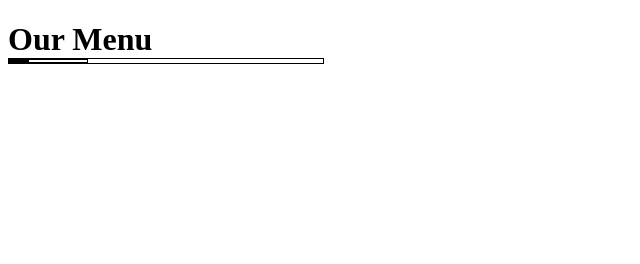
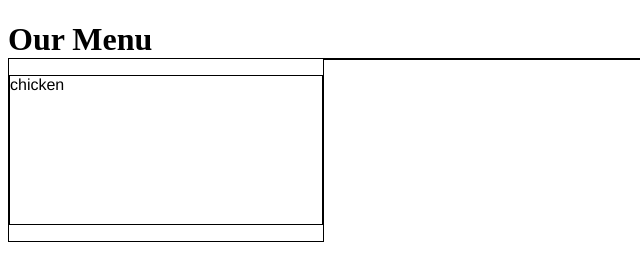
Before and after one commit to kcrovetti/Coursera, a plain HTML site: page site/assignment1-v2.html in a window 1280 px wide. Shown: the whole page, without its empty margins (0-640 px from the left). Drawn offline with Linux system fonts and the light colour scheme.

Commit message:
im gonna cry

```diff
--- a/site/assignment1-v2.html
+++ b/site/assignment1-v2.html
@@ -187,9 +187,15 @@
 
 
 	<div class = "row">
-		<div class ="col-lg-3 col-md-6 col-sm-12">
-		<div class ="col-lg-3 col-md-6 col-sm-12">
-		<div class ="col-lg-3 col-md-6 col-sm-12">
+		<div class ="col-lg-3 col-md-6 col-sm-12"> <p {
+
+			backround-color: grey;
+
+
+
+		}> chicken </p></div>
+		<div class ="col-lg-3 col-md-6 col-sm-12"></div>
+		<div class ="col-lg-3 col-md-6 col-sm-12"></div>
 	</div>
 
 
```
